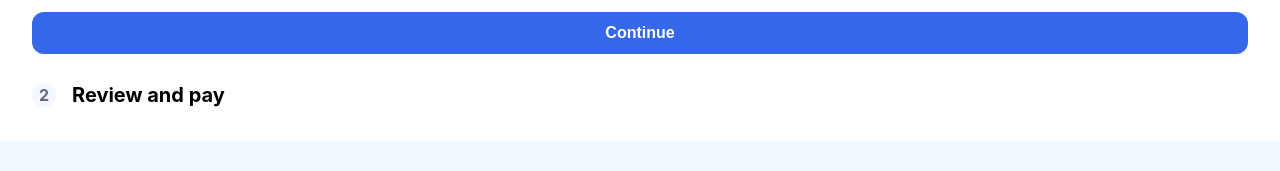
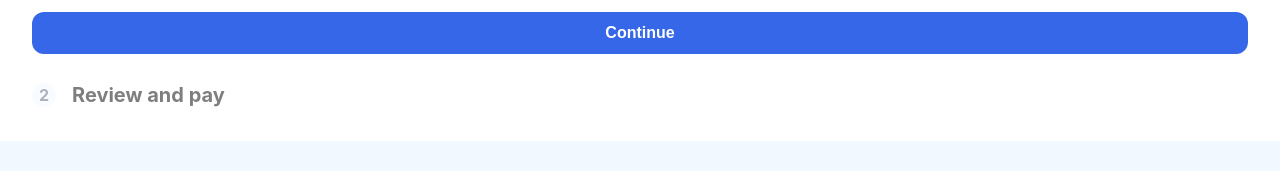
Before and after one commit to gstn-caruso/cedar-challenge, a React (Create React App) app: page / in a window 1280 px wide. Both pictures are taken after a click on the button "Pay total". Shown: the part 476-647 px from the top of the page. Built offline with nearby package versions, Linux system fonts and the light colour scheme.

Commit message:
fix opacity

```diff
--- a/src/components/payment_form/FormStepSectionTitle.tsx
+++ b/src/components/payment_form/FormStepSectionTitle.tsx
@@ -9,7 +9,7 @@ interface FormStepSectionTitleProps {
 }
 
 export function FormStepSectionTitle(props: FormStepSectionTitleProps) {
-  return <div className={ `FormStepSectionTitle ${ props.isActive ? 'active' : '' }` }>
+  return <div className={ `FormStepSectionTitle ${ props.isActive ? 'active' : '' } ${ props.canEdit ? 'completed' : '' }` }>
     <div className={ 'container' }>
       <span>{ props.sectionNumber }</span>
       <h1>{ props.title }</h1>
--- a/src/styles/FormStepSectionTitle.scss
+++ b/src/styles/FormStepSectionTitle.scss
@@ -5,8 +5,8 @@
   gap: 1rem;
   align-items: center;
   font-weight: 700;
-  collapse: $grey-text-color;
   justify-content: space-between;
+  opacity: 0.5;
 
   span {
     width: 1.5rem;
@@ -38,7 +38,13 @@
     }
   }
 
+  &.completed {
+    opacity: 1;
+  }
+
   &.active {
+    opacity: 1;
+
     span {
       background-color: $highlight-color;
       color: white;
```
